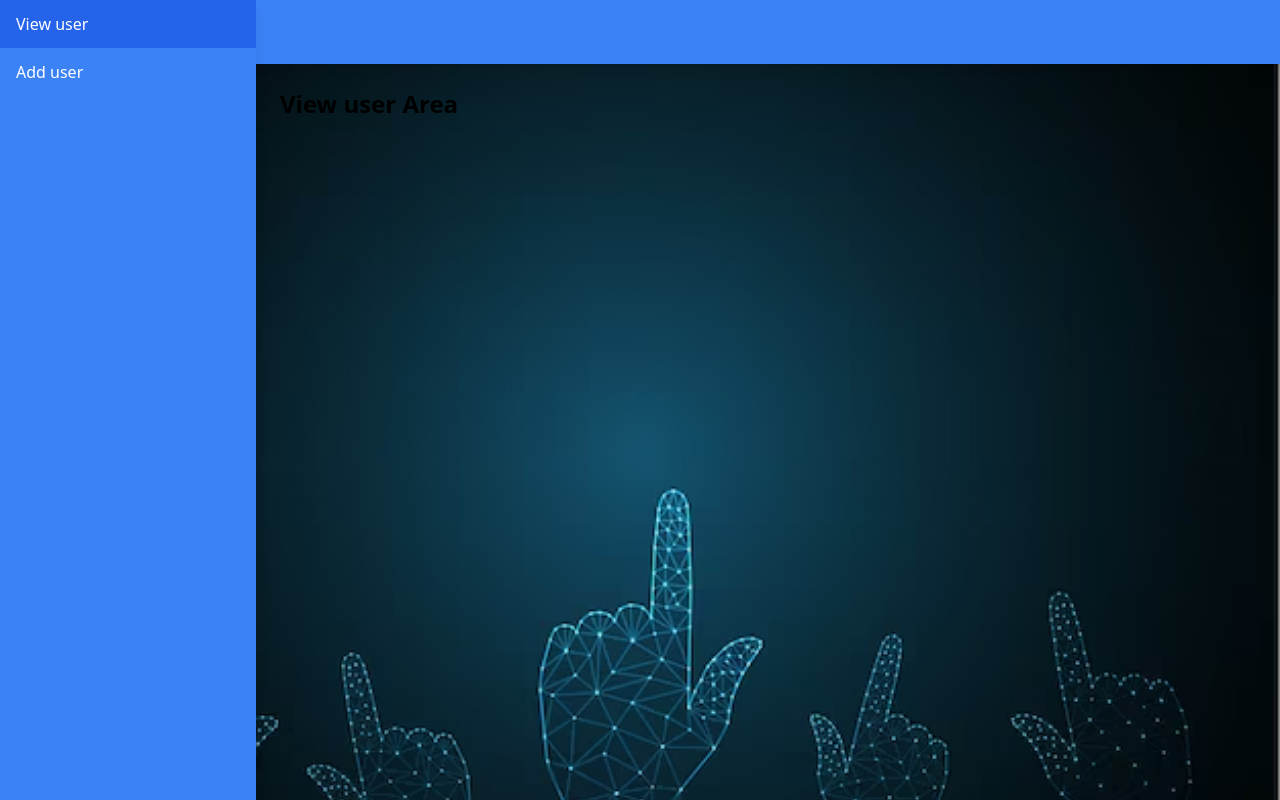
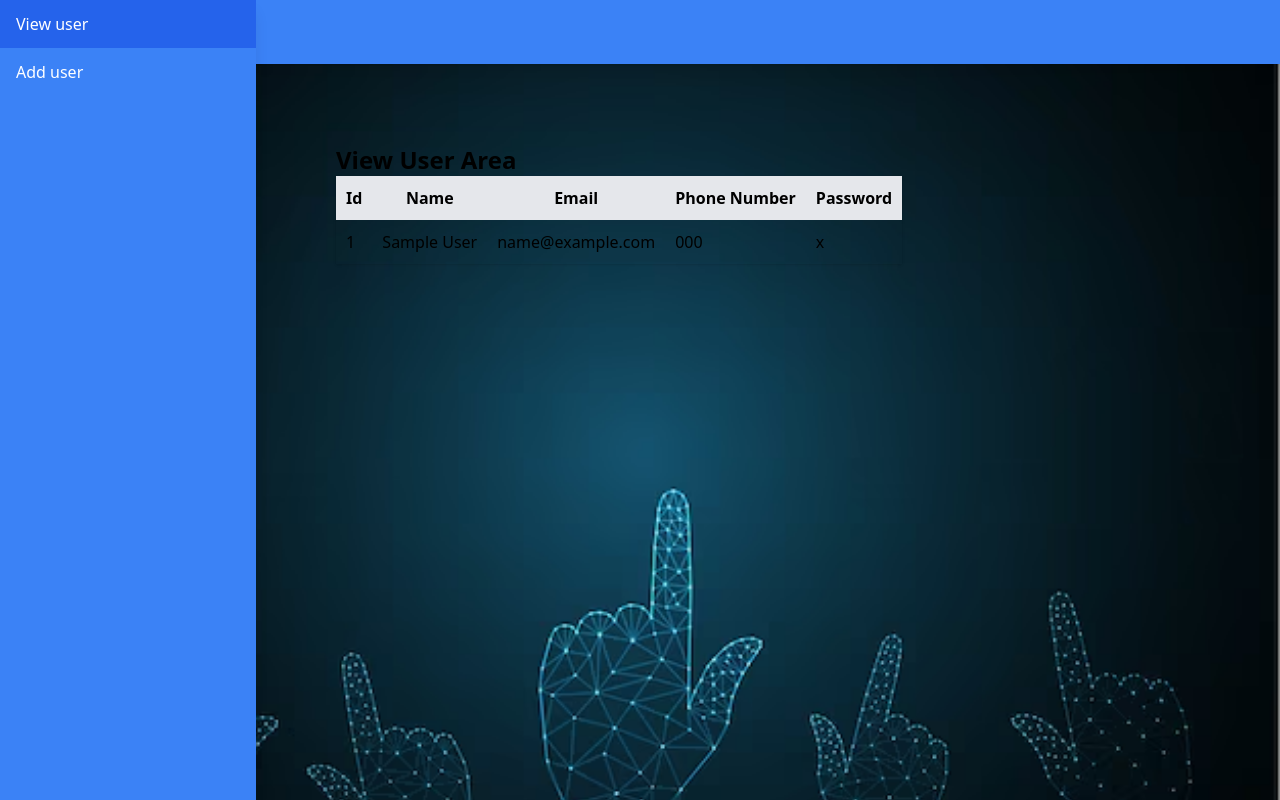
Before and after one commit to prajwalkotagi04/login, a PHP site: page /admin/view_user.php in a window 1280 px wide. Run offline with PHP 8.4, Linux system fonts and the light colour scheme; tables that the repository leaves empty or names only in its code hold one stand-in row (values such as "Sample post"); some libraries are stand-ins or nearby versions.

Commit message:
Viewing all user record

```diff
--- a/admin/sidbar.php
+++ b/admin/sidbar.php
@@ -1,5 +1,5 @@
 <?php
-    include "topnav.php"; // includes your top navigation bar
+    include "topnav.php";
 ?>
 <div class="shadow-lg w-[20%] max-w-md min-h-screen fixed left-0 top-0 bg-blue-500 text-white">
     <nav class="flex flex-col">
--- a/admin/view_user.php
+++ b/admin/view_user.php
@@ -1,6 +1,38 @@
 <?php
+    include "../connection.php";
     include "sidbar.php";
+
+    $sql = "SELECT * FROM user";
+    $result = $con->query($sql);
 ?>
-<div class="ml-[20%] p-6">
-    <h1 class="text-2xl font-bold">View user Area</h1>
+<div class="ml-[20%] p-20">
+    <h1 class="text-2xl font-bold">View User Area</h1>
+    <table class="shadow max-h-screen" cellpadding="10" cellspacing="0">
+        <thead class="bg-gray-200">
+            <tr>
+                <th>Id</th>
+                <th>Name</th>
+                <th>Email</th>
+                <th>Phone Number</th>
+                <th>Password</th>
+            </tr>
+        </thead>
+        <tbody>
+            <?php
+                if ($result->num_rows > 0) {
+                    while($row = $result->fetch_assoc()) {
+                        echo "<tr>
+                                <td>".$row['id']."</td>
+                                <td>".$row['name']."</td>
+                                <td>".$row['email']."</td>
+                                <td>".$row['phone']."</td>
+                                <td>".$row['password']."</td>
+                              </tr>";
+                    }
+                } else {
+                    echo "<tr><td colspan='5'>No users found</td></tr>";
+                }
+            ?>
+        </tbody>
+    </table>
 </div>
```
